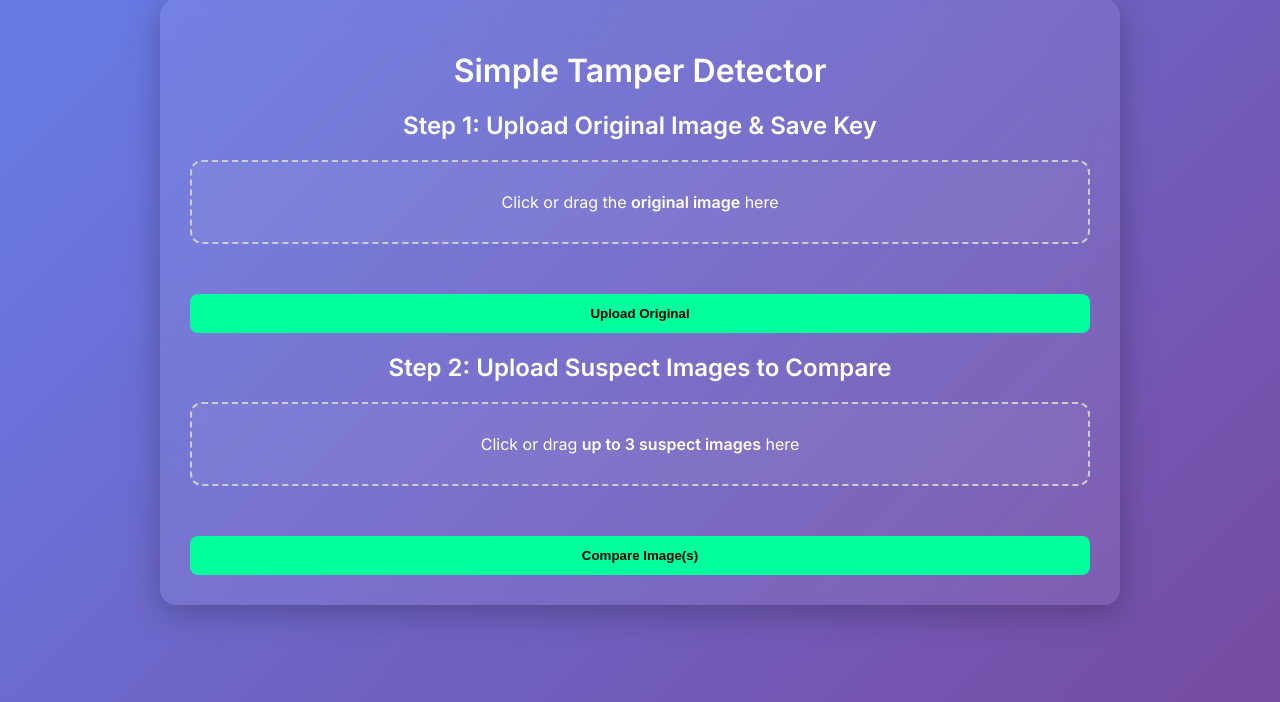
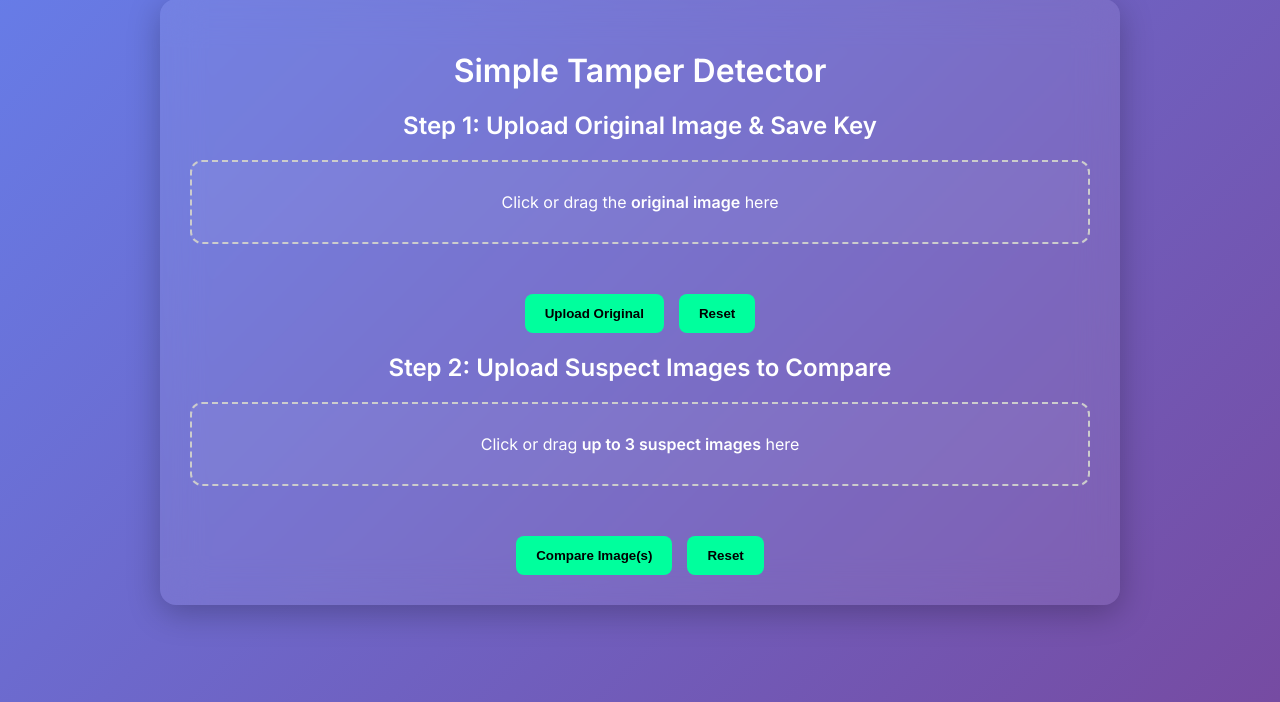
Before and after one commit to sbdy1/Photo-Tampering-Detection, a Flask app: page / in a window 1280 px wide. Shown: the part 98-800 px from the top of the page. Run offline with Flask 3, Linux system fonts and the light colour scheme.

Commit message:
Update index.html

```diff
--- a/templates/index.html
+++ b/templates/index.html
@@ -33,7 +33,7 @@
     form {
       display: flex;
       flex-direction: column;
-      gap: 20px;
+      gap: 15px;
       margin-top: 15px;
     }
 
@@ -65,9 +65,10 @@
       justify-content: center;
     }
 
+    /* Make original preview images same size as suspect preview images */
     .preview img {
-      max-width: 150px;
-      max-height: 150px;
+      max-width: 300px;    /* matched size */
+      max-height: 300px;   /* matched size */
       border-radius: 10px;
       border: 2px solid #fff;
       object-fit: contain;
@@ -82,10 +83,21 @@
       border-radius: 8px;
       cursor: pointer;
       transition: background 0.3s;
+      width: fit-content;
+      align-self: center;
+      margin-top: 5px;
     }
 
     button:hover {
       background: #00c47c;
+    }
+
+    .buttons-row {
+      display: flex;
+      justify-content: center;
+      gap: 15px;
+      margin-top: 5px;
+      flex-wrap: wrap;
     }
 
     .status {
@@ -118,13 +130,16 @@
   <h1>Simple Tamper Detector</h1>
 
   <h2>Step 1: Upload Original Image & Save Key</h2>
-  <form method="POST" enctype="multipart/form-data" action="/upload_original">
+  <form method="POST" enctype="multipart/form-data" action="/upload_original" id="original-form">
     <label class="upload-zone" id="original-zone">
       Click or drag the <strong>original image</strong> here
       <input type="file" name="original" id="original-input" accept="image/*" required>
     </label>
     <div class="preview" id="original-preview"></div>
-    <button type="submit">Upload Original</button>
+    <div class="buttons-row">
+      <button type="submit">Upload Original</button>
+      <button type="button" id="original-reset">Reset</button>
+    </div>
   </form>
 
   {% if original_img %}
@@ -135,13 +150,16 @@
   {% endif %}
 
   <h2>Step 2: Upload Suspect Images to Compare</h2>
-  <form method="POST" enctype="multipart/form-data" action="/upload_suspects">
+  <form method="POST" enctype="multipart/form-data" action="/upload_suspects" id="suspect-form">
     <label class="upload-zone" id="suspect-zone">
       Click or drag <strong>up to 3 suspect images</strong> here
       <input type="file" name="suspects" id="suspect-input" multiple accept="image/*" required>
     </label>
     <div class="preview" id="suspect-preview"></div>
-    <button type="submit">Compare Image(s)</button>
+    <div class="buttons-row">
+      <button type="submit">Compare Image(s)</button>
+      <button type="button" id="suspect-reset">Reset</button>
+    </div>
   </form>
 
   {% if processed_imgs %}
@@ -173,6 +191,7 @@
       preview.innerHTML = '';
       const files = input.files;
 
+      // Limit number of files shown
       const count = Math.min(files.length, maxFiles);
       for (let i = 0; i < count; i++) {
         const reader = new FileReader();
@@ -219,10 +238,26 @@
     });
   }
 
+  // Setup previews and drag-drop zones
   setupPreview('original-input', 'original-preview', 1);
   setupPreview('suspect-input', 'suspect-preview', 3);
   setupDragDrop('original-zone', 'original-input');
   setupDragDrop('suspect-zone', 'suspect-input');
+
+  // Reset buttons logic
+  document.getElementById('original-reset').addEventListener('click', () => {
+    const input = document.getElementById('original-input');
+    const preview = document.getElementById('original-preview');
+    input.value = '';
+    preview.innerHTML = '';
+  });
+
+  document.getElementById('suspect-reset').addEventListener('click', () => {
+    const input = document.getElementById('suspect-input');
+    const preview = document.getElementById('suspect-preview');
+    input.value = '';
+    preview.innerHTML = '';
+  });
 </script>
 
 </body>
```
